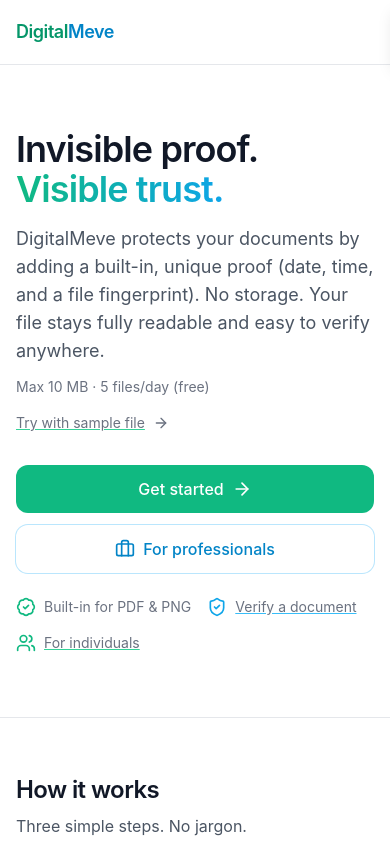
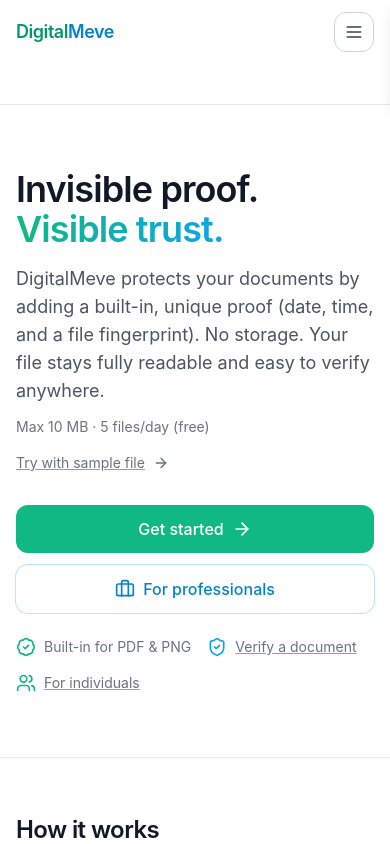
Before and after one commit to BACOUL/digitalmeve1, a Next.js app: page / in a window 390 px wide. Shown: the top 844 px of the page. Built offline with nearby package versions, Linux system fonts and the light colour scheme; no server answers.

Commit message:
Update Header.tsx

```diff
--- a/components/Header.tsx
+++ b/components/Header.tsx
@@ -1,10 +1,13 @@
-// components/Header.tsx
 "use client";
 
+import { useState } from "react";
 import Link from "next/link";
+import { Menu } from "lucide-react";
 import MobileMenu from "@/components/MobileMenu";
 
 export default function Header() {
+  const [open, setOpen] = useState(false);
+
   return (
     <header className="sticky top-0 z-50 w-full border-b border-gray-200 bg-white/80 backdrop-blur-md">
       <div className="mx-auto flex max-w-7xl items-center justify-between px-4 py-3 sm:px-6 lg:px-8">
@@ -40,11 +43,21 @@
           </Link>
         </div>
 
-        {/* Mobile menu: bouton + drawer gérés à l’intérieur */}
-        <div className="md:hidden">
-          <MobileMenu />
-        </div>
+        {/* Mobile trigger */}
+        <button
+          type="button"
+          onClick={() => setOpen(true)}
+          aria-label="Open menu"
+          aria-haspopup="dialog"
+          aria-expanded={open}
+          className="md:hidden inline-flex h-10 w-10 items-center justify-center rounded-xl border border-gray-300 bg-white hover:bg-gray-50 focus:outline-none focus:ring-2 focus:ring-emerald-500/40"
+        >
+          <Menu className="h-5 w-5 text-gray-700" />
+        </button>
       </div>
+
+      {/* Drawer mobile */}
+      <MobileMenu open={open} onClose={() => setOpen(false)} />
     </header>
   );
 }
```
